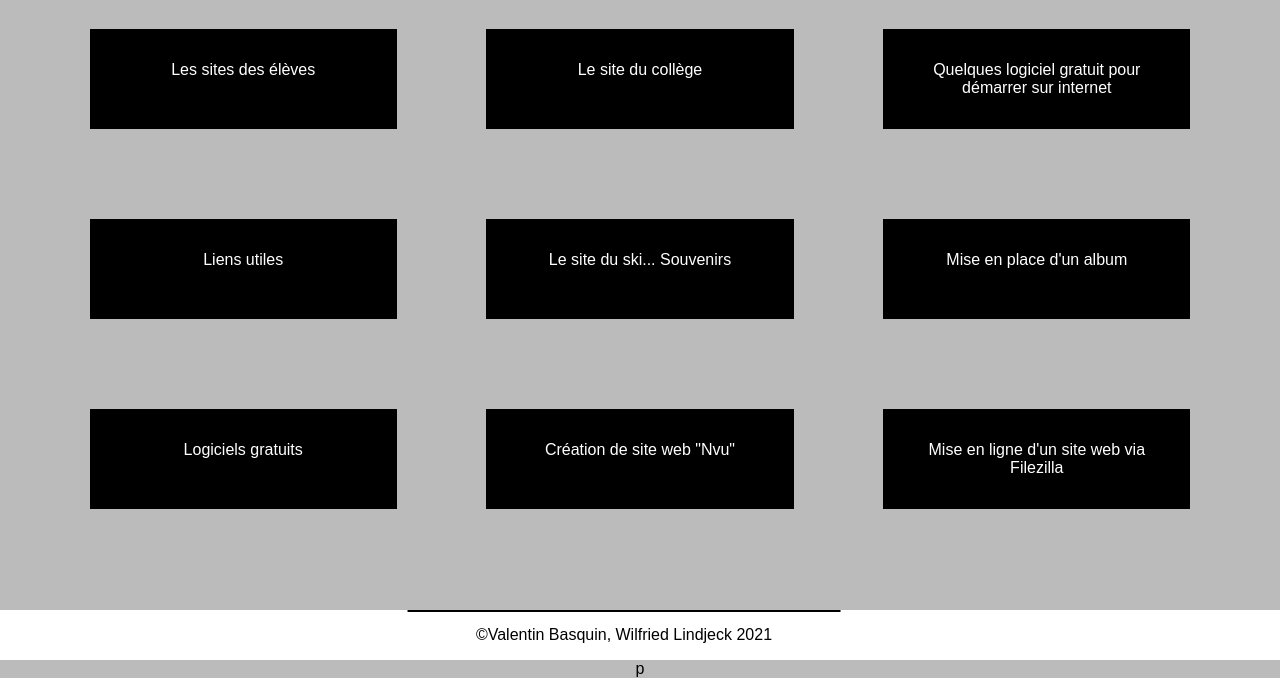
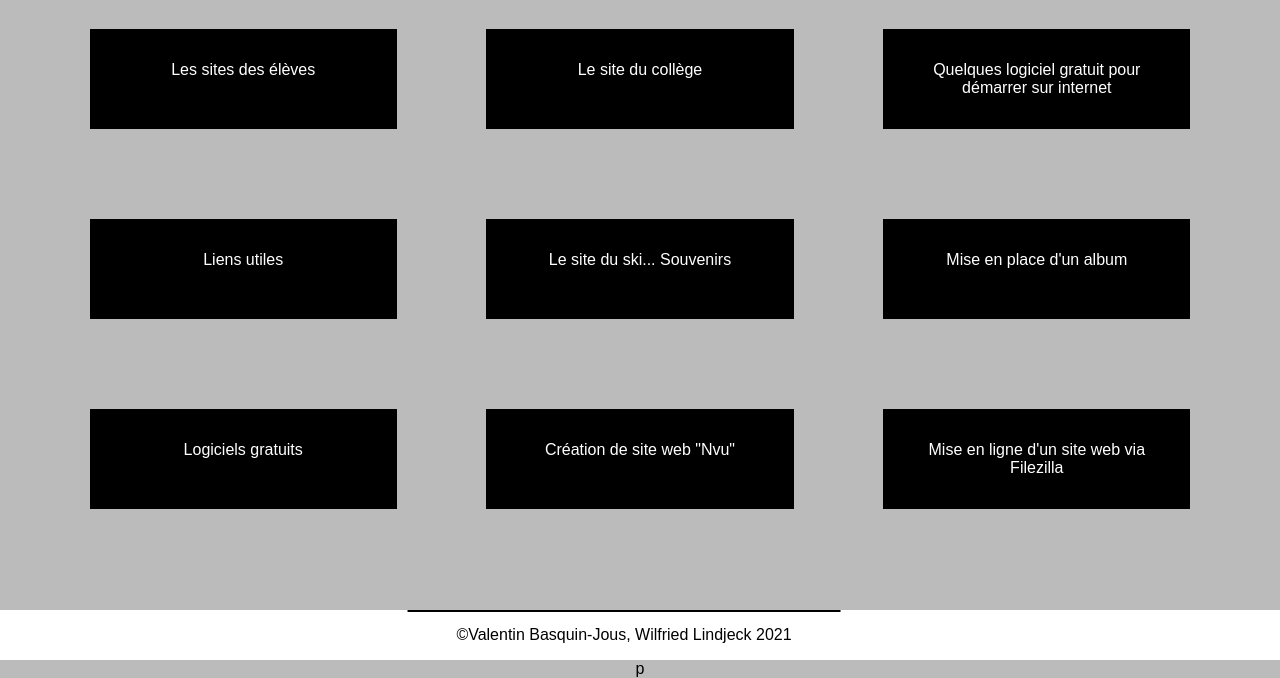
Before and after one commit to Valdouz/School-buttons, a plain HTML site: page Acceuil.html in a window 1280 px wide. Shown: the part 122-800 px from the top of the page. Drawn offline with Linux system fonts and the light colour scheme.

Commit message:
Change Name

```diff
--- a/Acceuil.html
+++ b/Acceuil.html
@@ -35,7 +35,7 @@
         <a class="button" href="https://filezilla-project.org/" target="_blank">Mise en ligne d'un site web via Filezilla</a>
     </div>
     <footer class="footer">
-        <p>&copy;Valentin Basquin, Wilfried Lindjeck 2021</p>
+        <p>&copy;Valentin Basquin-Jous, Wilfried Lindjeck 2021</p>
     </footer>
 </body>
 
```
